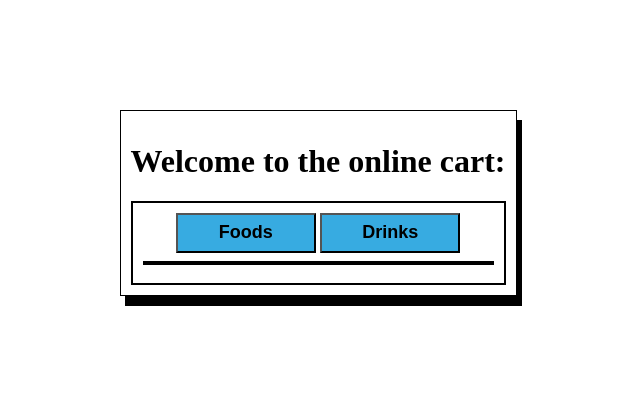
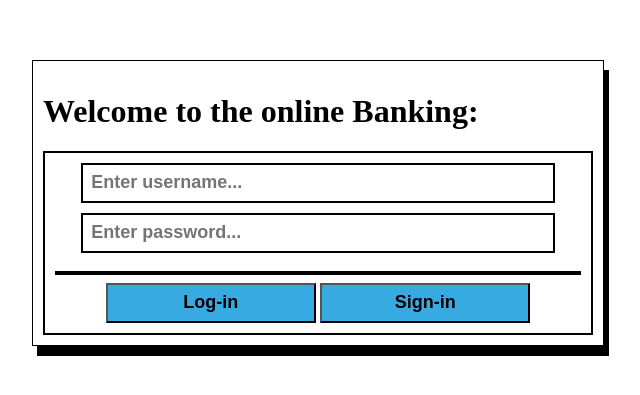
Before and after one commit to 2Lanzer/banking-system, a plain HTML site: page index.html in a window 1280 px wide. Shown: the part 165-560 px from the top of the page, without its empty margins (330-970 px from the left). Drawn offline with Linux system fonts and the light colour scheme.

Commit message:
changed content

```diff
--- a/index.html
+++ b/index.html
@@ -2,16 +2,24 @@
 <html lang="en">
     <head>
         <meta charset="UTF-8">
-        <title>Cortejo Sari-sari Store</title>
+        <title>Banking System</title>
         <link rel="stylesheet" href="style.css">
     </head>
     <body>
-        <div id="store">
-            <h1>Welcome to the online cart:</h1>
-            <div id="choices">
-                <button id="foodsBtn">Foods</button>
-                <button id="drinksBtn">Drinks</button>
+        <div id="bank">
+            <h1>Welcome to the online Banking:</h1>
+            <div id="loginPage">
+                <input
+                    type="text"
+                    placeholder="Enter username..."
+                />
+                <input
+                    type="password"
+                    placeholder="Enter password..."
+                />
                 <hr>
+                <button>Log-in</button>
+                <button>Sign-in</button>
                 <form id="category">
                     <div id="foods">
                         <h1>FOODS</h1>
--- a/style.css
+++ b/style.css
@@ -6,16 +6,28 @@ body {
     align-items: center;
 }
 
-#store {
+#bank {
     border: 1px solid;
     padding: 10px;
     box-shadow: 5px 10px;;
 }
 
-#choices {
+#loginPage {
     border: 2px solid;
     padding: 10px;
     text-align: center;
+}
+
+#loginPage input {
+    margin-bottom: 10px; /* Adjust the value as needed */
+    border: 2px solid;
+    width: 90%;
+    height: 40px;
+    font-weight: bold;
+    font-size: large;
+    padding-bottom: 10px;
+    padding: 8px;
+    box-sizing: border-box; /* Ensures padding doesn't affect width */
 }
 
 button {
```
